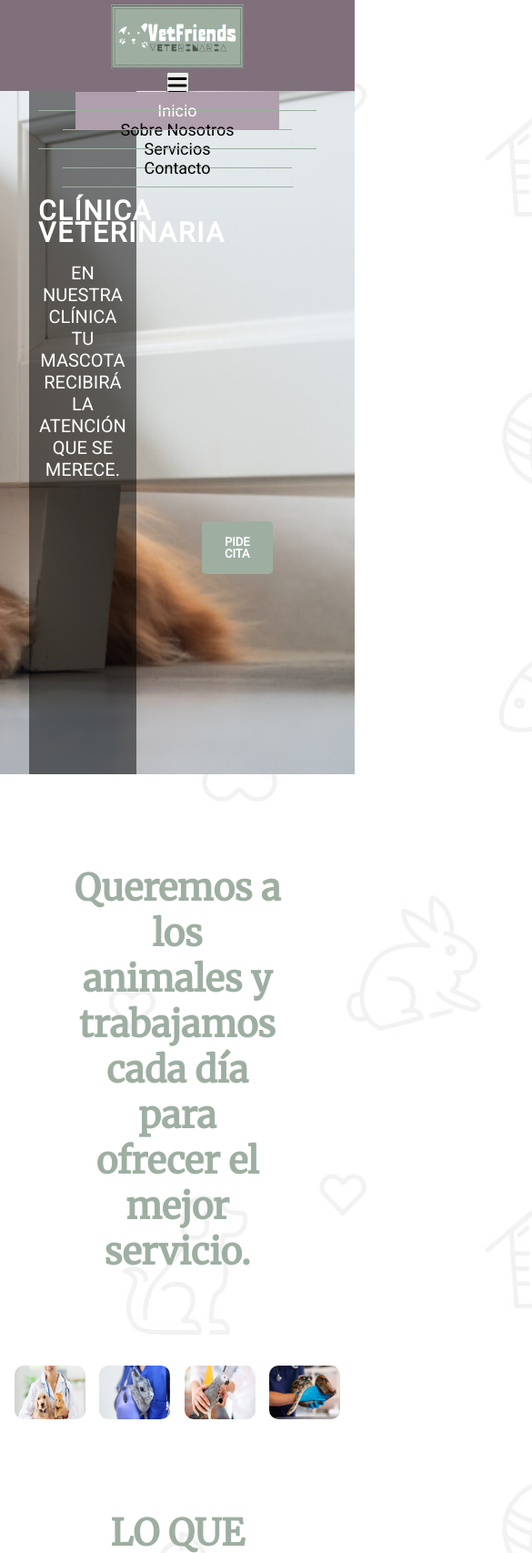
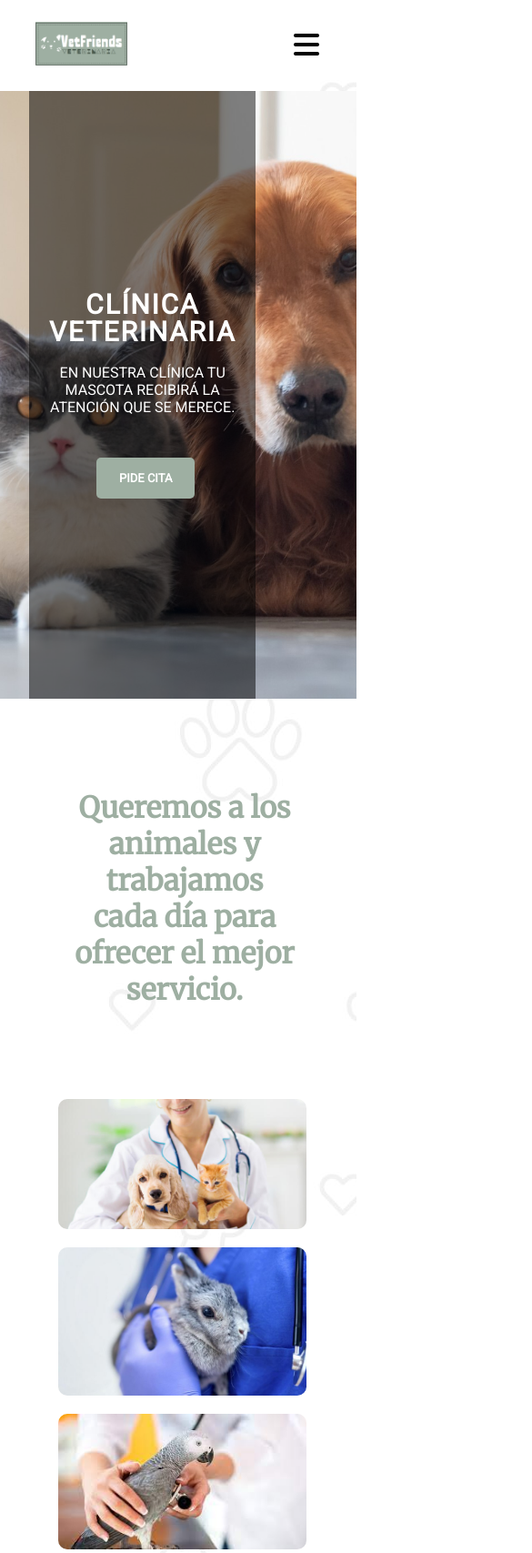
Before and after one commit to Nathaly-Erazo/VetFriends, a plain HTML site: page index.html in a window 390 px wide. Shown: the top 1707 px of the page at 91% size, 585 px wide, since content can reach past the window. Drawn offline with Linux system fonts and the light colour scheme.

Commit message:
Pagina final

```diff
--- a/css/contacto.css
+++ b/css/contacto.css
@@ -169,6 +169,7 @@ iframe {
 #contador {
 	color: #af9eab;
 }
+
 .nota {
 	font-size: 0.85rem;
 	color: #af9eab;
@@ -226,7 +227,6 @@ iframe {
 	width: 100%;
 	height: 100%;
 	overflow: auto;
-	background-color: rgb(0, 0, 0);
 	background-color: rgba(0, 0, 0, 0.7);
 }
 
@@ -287,8 +287,8 @@ iframe {
 }
 
 /* ALERTA DE FORMULARIO ENVIADO */
-.myAlert{
-	background:#708073;
+.myAlert {
+	background: #708073;
 	color: #fff;
 	border-radius: 5px;
 	padding: 1rem;
@@ -300,6 +300,75 @@ iframe {
 	right: 0;
 	z-index: 1;
 }
-.hidden{
+
+.hidden {
 	display: none;
 }
+
+/* MEDIA QUERYS */
+
+@media screen and (max-width: 768px) {
+
+	/* IMAGEN Y TEXTO PÁGINA CONTACTO*/
+	.contenedor {
+		width: 84%;
+	}
+
+	.caja {
+		width: 50%;
+	}
+
+	.subtitulo {
+		font-size: 1rem;
+	}
+
+	/* DATOS DE CONTACTO */
+	.contacto {
+		display: block;
+		text-align: center;
+	}
+
+	.datos-contacto {
+		padding-left: 5rem;
+	}
+
+	h2 {
+		font-size: 2rem;
+	}
+
+	/* MAPA */
+	iframe {
+		height: 20rem;
+		width: 22rem;
+		margin-bottom: 2rem;
+		margin-left: -5.5rem;
+	}
+
+	/* FORMULARIO */
+	.form {
+		margin-right: 0;
+		margin-left: 0;
+		margin-bottom: 2rem;
+	}
+
+	/* MODAL */
+	.modal-content {
+		width: 70%;
+	}
+
+	.modal-header h2 {
+		font-size: 2rem;
+	}
+
+	/* HORARIO */
+	.horarios {
+		display: flex;
+		margin-left: -1rem;
+		margin-right: 0;
+	}
+
+	/* ALERTA DE FORMULARIO ENVIADO */
+	.myAlert {
+		left: 30%;
+	}
+}
--- a/css/index.css
+++ b/css/index.css
@@ -25,7 +25,6 @@
 .contenedor .caja a:hover {
 	display: inline-block;
 	margin-top: 2.5rem;
-	margin-left: 11.25rem;
 	background-color: #af9eab;
 	color: #fff;
 	font-weight: bold;
@@ -88,7 +87,7 @@
 
 /* OPINIONES INICIO */
 .tarjetas-grupo {
-	width: 1100px;
+	width: 0;
 	margin: 50px auto;
 	display: flex;
 	justify-content: center;
@@ -121,6 +120,7 @@
 	backface-visibility: hidden;
 
 }
+
 .tarjeta-individual:hover .tarjeta {
 	transform: rotateY(180deg);
 
@@ -139,6 +139,7 @@
 	margin: 1.25rem 0;
 	margin: 1rem 0;
 }
+
 .atras p {
 	margin-top: 1rem;
 }
@@ -154,3 +155,54 @@
 	color: #fff;
 	text-align: center;
 }
+
+/* MEDIA QUERYS */
+
+@media screen and (max-width: 768px) {
+	/* IMAGEN Y TEXTO PÁGINA INICIO */
+	.contenedor {
+		background-position: 50%;
+		width: 84%;
+	}
+
+	.caja {
+		width: 70%;
+	}
+
+	.contenedor .caja a {
+		margin-left: 4rem;
+	}
+
+	.titulo {
+		line-height: 1.5em;
+	}
+
+	.subtitulo {
+		font-size: 1rem;
+	}
+
+	.titulo2,
+	.titulo3 {
+		font-size: 2rem;
+		margin-right: 4rem;
+	}
+
+	/* GALERÍA PÁGINA INICIO */
+	.galeria-cont {
+		display: block;
+	}
+
+	.galeria-cont img {
+		width: 70%;
+		border-radius: 0.625rem;
+		margin-left: 4rem;
+		margin-bottom: 1rem;
+	}
+
+	/* OPINIONES INICIO */
+	.tarjetas-grupo {
+		display: block;
+		justify-content: center;
+		margin-left: 3rem;
+	}
+}
--- a/css/servicios.css
+++ b/css/servicios.css
@@ -116,7 +116,7 @@
 	right: 0;
 }
 
-/* ANIMAACIÓN SERVICIOS */
+/* ANIMACIÓN SERVICIOS */
 .overlay {
 	position: absolute;
 	bottom: 0;
@@ -134,7 +134,7 @@
 	bottom: 0;
 	left: 0;
 	right: 0;
-	background-color: rgba( 158, 175, 162,	0.7);
+	background-color: rgba(158, 175, 162, 0.7);
 	overflow: hidden;
 	width: 100%;
 	height: 94%;
@@ -158,27 +158,83 @@
 	flex-wrap: row;
 	margin: 5rem;
 }
+
 .titulo3 {
 	text-align: left;
 	font-family: 'Merriweather', serif;
 	color: #9eafa2;
 	font-size: 2rem;
 }
+
 .text-estilo {
 	margin-top: 1rem;
 	font-size: 1.2rem;
 	text-align: left;
 }
-.fa-arrow-right{
+
+.fa-arrow-right {
 	color: #af9eab;
 	margin-left: 1rem;
 }
 
 /* MÁS INFORMACIÓN */
-.enlace-contacto{
+.enlace-contacto {
 	text-align: center;
 	text-decoration: underline;
 	font-size: 1.5rem;
 	color: #9eafa2;
 	font-weight: bold;
 }
+
+/* MEDIA QUERYS */
+@media screen and (max-width: 768px) {
+	/* IMAGEN Y TEXTO PÁGINA INICIO */
+	.contenedor {
+		background-position: 50%;
+	}
+
+	.caja {
+		width: 50%;
+	}
+
+	.subtitulo {
+		font-size: 1rem;
+		line-height: 1.2em;
+	}
+
+	/* SERVICIOS */
+	.carousel {
+		width: 100%;
+	}
+
+	.overlay-hovered {
+		height: 94.2%;
+	}
+
+	.text-overlay {
+		font-size: 0.75rem;
+		top: 35%;
+		width: 70%;
+	}
+
+	.control {
+		padding: 20px 10px;
+	}
+
+	/* DESCUENTOS */
+	.descuentos {
+		display: block;
+		flex-direction: column;
+		margin-left: 4rem;
+	}
+
+	.text-estilo {
+		margin-bottom: 2rem;
+		text-align: center;
+	}
+	.titulo3 {
+		text-align: center;
+		font-size: 1.5rem;
+	}
+
+}
--- a/css/sobre_nosotros.css
+++ b/css/sobre_nosotros.css
@@ -143,6 +143,7 @@ sup {
 
 .accordion {
 	margin-bottom: 1rem;
+	transition: .5s ease;
 }
 
 .panel {
@@ -154,12 +155,82 @@ sup {
 	overflow: hidden;
 	width: 96.4%;
 	background: rgba(175, 158, 171, 0.2);
+	transition: .5s ease;
 }
 
 .fa-paw {
 	color: #af9eab;
+	margin-right: 1rem;
 }
 
 .accordion div:first-of-type p {
 	margin-bottom: 1rem;
 }
+
+/* MEDIA QUERYS */
+@media screen and (max-width: 768px) {
+
+	/* IMAGEN Y TEXTO PÁGINA SOBRE NOSOTROS*/
+	.contenedor {
+		background-position: 40%;
+	}
+
+	.caja {
+		width: 50%;
+	}
+
+	.titulo {
+		font-size: 1.2rem;
+		letter-spacing: 0.09em;
+		line-height: 1.5em;
+	}
+
+	.subtitulo {
+		font-size: 1rem;
+		line-height: 1.2em;
+	}
+
+	/* HISTORIA */
+	.historia {
+		display: block;
+		max-width: 80rem;
+		padding: 2rem;
+		border-radius: 5px;
+	}
+
+	.texto-historia {
+		font-size: 1rem;
+		margin-left: 1rem;
+	}
+
+	.imagen-historia img {
+		width: 90%;
+		height: 100%;
+		border-radius: 3px;
+		margin-left: 1rem;
+	}
+
+	/* EQUIPO */
+	.content-cards {
+		display: block;
+	}
+
+	.card {
+		width: 80%;
+		text-align: center;
+		height: 15rem;
+		margin-bottom: 4rem;
+		margin-left: 2.5rem;
+	}
+
+	/* VALORES, MISIÓN, VISIÓN */
+	.accordion-block {
+		margin: 2rem;
+
+	}
+
+	.panel {
+		width: 90%;
+		font-size: 1rem;
+	}
+}
--- a/css/style.css
+++ b/css/style.css
@@ -103,6 +103,7 @@ footer img {
 .fa-location-dot,.fa-phone, .fa-envelope {
 	color: #80707c;
 	font-size: 1rem;
+	margin-right: 1rem;
 }
 
 .fa-brands {
@@ -133,39 +134,84 @@ footer img {
 	padding-bottom: 0.625rem;
 }
 
-.hamburger{
-	font-size: 1.5rem;
+
+
+.checkBtn {
+	font-size: 2rem;
+}
+
+.checkBtn, #check {
 	display: none;
 }
 
 /* MEDIA QUERYS */
+@media screen and (max-width: 768px) {
+	/* MENÚ */
+	.checkBtn {
+		display: block;
+		top: 30px;
+		right: 20px;
+	}
 
-
-
-@media (max-width: 575.98px) {
-	body{
+	.header .logo img {
+		height: 3rem;
 		width: auto;
 	}
 
-	.header{
-		flex-direction: column;
-		text-align: center;
-		position: fixed;
-		top: 0;
+	.header .nav-links a {
+		border: none;
+		color: #fff;
+		font-size: 1.125rem;
+	}
+
+	.header nav ul  {
+		display: block;
+		position:fixed;
+		top: 100px;
+		left: -100%;
+		background: rgba( 158, 175, 162, 0.8);
+		width: 100%;
+		height: 50vh;
 		right: 0;
-		background: #80707c;
-		z-index: 10;
+		z-index: 1;
 	}
-	.hamburger{
+	.header nav ul li {
+		padding: 2rem;
+		display: flex;
+		justify-content: center;
+		margin: 0;
+	}
 
-		font-size: 1.5rem;
+	#check:checked ~ ul{
+		left: 0;
+		transition: all .25s;
+	}
+
+	/* FOOTER */
+	footer {
 		display: block;
+		height: 5.625rem;
+		padding: 0.3125rem 27%;
+		line-height: 1rem;
+	}
+
+	footer img {
+		display: none;
+	}
+
+	.fa-location-dot,.fa-phone, .fa-envelope {
+		margin-bottom: 1rem;
+		margin-right: 0.2rem;
+	}
+	.fa-brands {
+		text-decoration: none;
+		color: #80707c;
+		font-size: 1.5625rem;
+		margin-right: 1rem;
+	}
+	.marca {
+		padding-bottom: 0.625rem;
+		padding-top: 3rem;
+
 	}
 }
-
-@media (min-width: 576px) {
-
-	.hamburger{
-		display: none;
-	}
-}
--- a/index.html
+++ b/index.html
@@ -21,8 +21,10 @@
 		<div class="logo">
 			<a href="index.html"><img src="img/logo.png" alt="logo de la marca"></a>
 		</div>
-		<button class="hamburger"><i class="fa-solid fa-bars"></i></button>
 		<nav>
+			<input type="checkbox" id="check">
+			<label for="check" class="checkBtn"><i class="fa-sharp fa-solid fa-bars"></i></label>
+
 			<ul class="nav-links">
 				<li><a id="nav-link__active" href="index.html">Inicio</a></li>
 				<li><a href="sobre_nosotros.html">Sobre Nosotros</a></li>
@@ -123,13 +125,13 @@
 	<footer>
 		<div><a href="index.html"><img src="img/logo.png" alt="logo de la marca"></a></div>
 		<div>
-			<p ondblclick="copyInnerHTML(this)"><i class="fa-solid fa-location-dot"></i> C/ Falsa 123, Madrid</p>
+			<p ondblclick="copyInnerHTML(this)"><i class="fa-solid fa-location-dot"></i>C/ Falsa 123, Madrid</p>
 		</div>
 		<div>
-			<p ondblclick="copyInnerHTML(this)"><i class="fa-solid fa-phone"></i> 91 22 33 444</p>
+			<p ondblclick="copyInnerHTML(this)"><i class="fa-solid fa-phone"></i>91 22 33 444</p>
 		</div>
 		<div>
-			<p ondblclick="copyInnerHTML(this)"><i class="fa-solid fa-envelope"></i> vetfriends@gmail.com</p>
+			<p ondblclick="copyInnerHTML(this)"><i class="fa-solid fa-envelope"></i>vetfriends@gmail.com</p>
 		</div>
 		<a href="https://www.facebook.com/"><i class="fa-brands fa-facebook"></i></a>
 		<a href="https://www.instagram.com/"><i class="fa-brands fa-instagram"></i></a>
--- a/js/sobre_nosotros.js
+++ b/js/sobre_nosotros.js
@@ -3,7 +3,6 @@ function abrirAccordion(item) {
 
     var panel = item.lastElementChild;
     panel.style.display = "block";
-    panel.transition ="all 0.5s ease";
 }
 
 
```
Also changed, not shown: contacto.html (+5 -3 lines), js/contacto.js (+5 -5 lines), servicios.html (+5 -3 lines), sobre_nosotros.html (+13 -11 lines).
